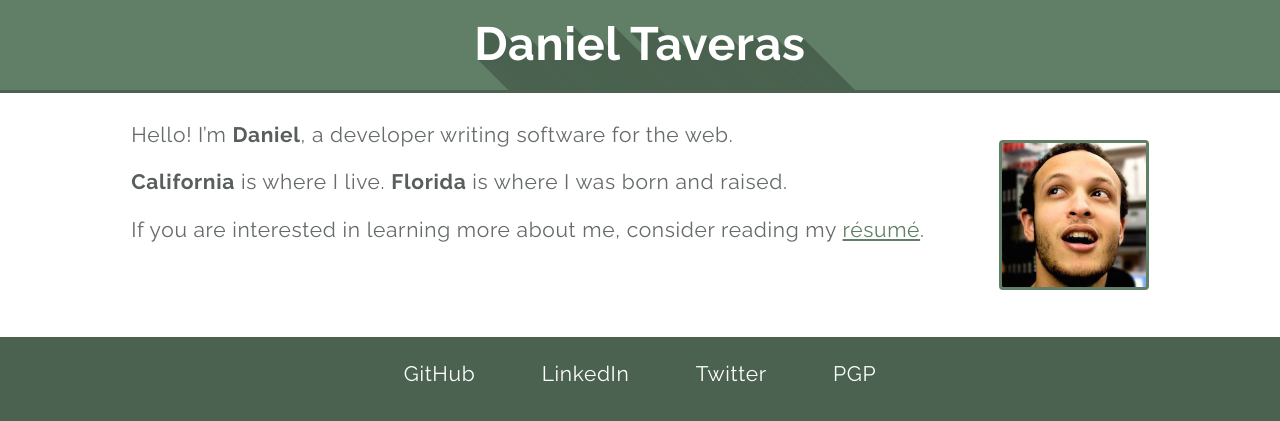
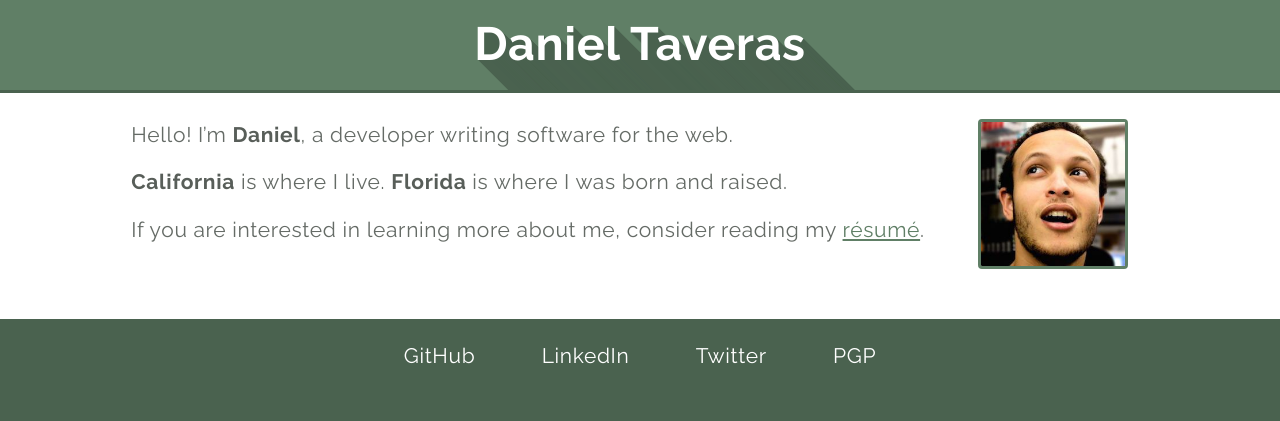
Before and after one commit to taveras/taveras.github.io, a Jekyll site: the page built from index.html, in a window 1280 px wide. Shown: the top 421 px of the page. Built offline with Jekyll 4.4.1, drawn with Linux system fonts in a browser that asks for light colours; some web fonts are replaced.

Commit message:
change image margin

```diff
--- a/_sass/partials/_components.scss
+++ b/_sass/partials/_components.scss
@@ -59,12 +59,14 @@ img, div, svg {
       width: 100px;
     }
   }
+  img {
+    margin: 0 1em;
+  }
+
   &.left {
-    margin: 1em 0;
     float: left;
   }
   &.right {
-    margin: 1em 0;
     float: right;
   }
 }
```
